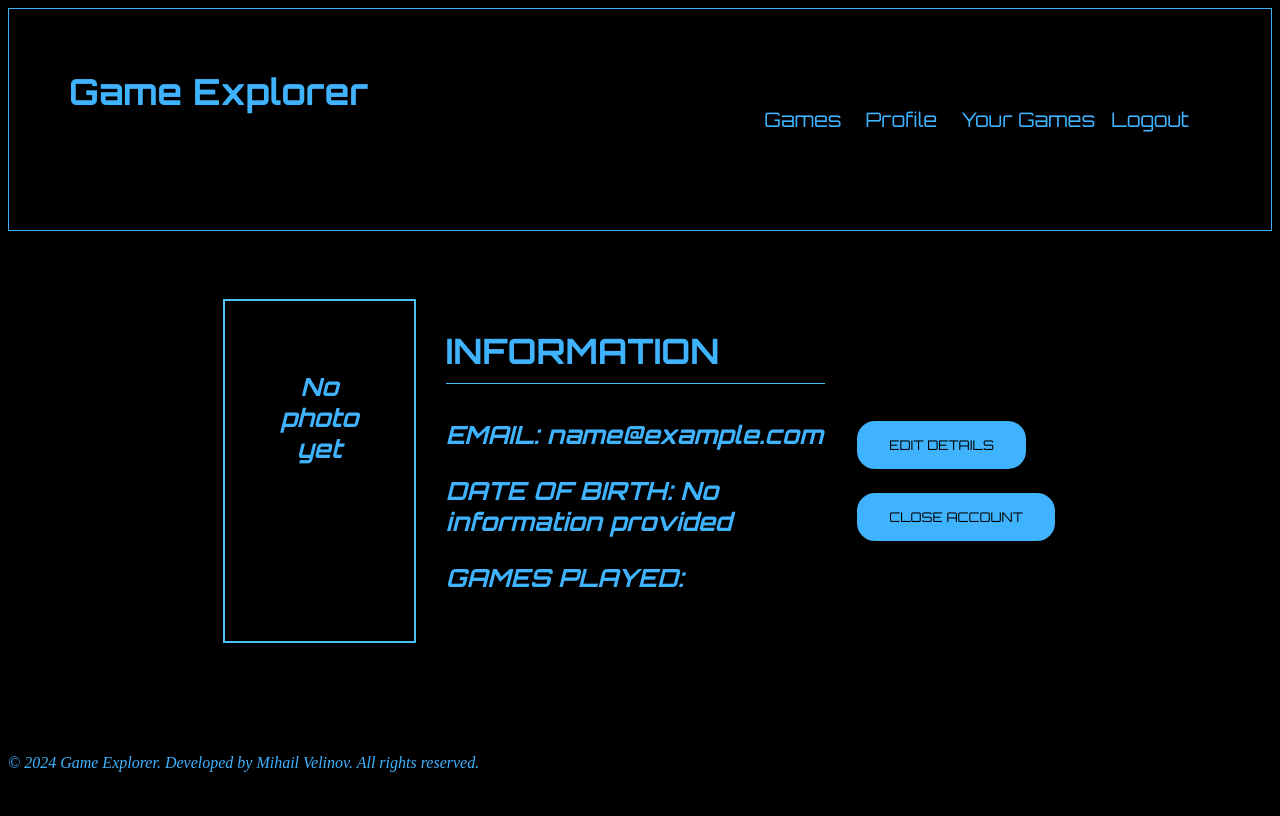
After one commit to mixailvelinov/GameExplorer, a Django app: page /accounts/1/ in a window 1280 px wide. The commit adds this page. Run offline with Django 5.2, Linux system fonts and the light colour scheme; the visitor is signed in with stand-in values (Sample User, id 1).

Commit message:
Created more templates, created the Account Edit/Delete/Details templates

```diff
--- a/accounts/models.py
+++ b/accounts/models.py
@@ -27,7 +27,6 @@ class Profile(models.Model):
         primary_key=True,
     )
 
-    username = models.CharField(unique=True, max_length=30)
     first_name = models.CharField(max_length=30, null=True, blank=True, validators=[name_validator])
     last_name = models.CharField(max_length=30, null=True, blank=True, validators=[name_validator])
     date_of_birth = models.DateField(null=True, blank=True)
--- a/accounts/urls.py
+++ b/accounts/urls.py
@@ -6,4 +6,7 @@ urlpatterns = [
     path('register/', views.AccountRegisterView.as_view(), name='register'),
     path('login/', views.AccountLoginView.as_view(), name='login'),
     path('logout/', views.AccountLogoutView.as_view(), name='logout'),
+    path('<int:id>/', views.account_details, name='account-details'),
+    path('<int:id>/edit/', views.AccountEditView.as_view(), name='account-edit'),
+    path('<int:id>/delete/', views.account_delete, name='account-delete'),
 ]
--- a/accounts/validators.py
+++ b/accounts/validators.py
@@ -2,6 +2,6 @@ from django.core.exceptions import ValidationError
 
 
 def name_validator(value):
-    if not value.isaplha():
+    if not value.isalpha():
         raise ValidationError('The name should contain only letters!')
     return value
--- a/accounts/views.py
+++ b/accounts/views.py
@@ -2,10 +2,10 @@ from django.contrib.auth import login, logout
 from django.contrib.auth.views import LoginView, LogoutView
 from django.http import HttpResponseRedirect
 from django.shortcuts import render, redirect
-from django.views.generic import View, CreateView, FormView
+from django.views.generic import View, CreateView, FormView, DetailView, UpdateView, DeleteView
 from django.urls import reverse_lazy
 
-from accounts.forms import AccountRegisterForm, AccountLoginForm
+from accounts.forms import AccountRegisterForm, AccountLoginForm, AccountEditForm
 from accounts.models import Account, Profile
 
 
@@ -32,3 +32,43 @@ class AccountLoginView(LoginView):
 
 class AccountLogoutView(LogoutView):
     pass
+
+
+def account_details(request, id):
+    account = request.user
+
+    context = {
+        'account': account,
+    }
+
+    return render(request, 'accounts/account-details-page.html', context)
+
+
+class AccountEditView(UpdateView):
+    model = Profile
+    form_class = AccountEditForm
+    template_name = 'accounts/account-edit-page.html'
+    pk_url_kwarg = 'id'
+    success_url = reverse_lazy('account-details')
+
+    def get_context_data(self, **kwargs):
+        context = super().get_context_data(**kwargs)
+        context['account'] = self.request.user
+        return context
+
+    def get_success_url(self):
+        return reverse_lazy('account-details', kwargs={'id': self.object.user.id})
+
+
+def account_delete(request, id):
+    account = request.user
+    context = {'account': account}
+
+    if request.method == 'POST':
+        # Manually delete related reviews if needed
+        account.review_set.all().delete()
+        # Delete the user/account
+        account.delete()
+        return redirect('index')
+
+    return render(request, 'accounts/close-account-page.html', context)
--- a/static/styles/styles.css
+++ b/static/styles/styles.css
@@ -8,7 +8,7 @@ body {
 header {
     display: flex;
     justify-content: space-between;
-    border: 1px blue solid;
+    border: 1px #40b3ff solid;
 }
 
 
@@ -22,7 +22,7 @@ main {
 h1 {
     text-align: center;
     margin: 60px;
-    color: #2f28ee;
+    color: #40b3ff;
     font-family: 'Orbitron', sans-serif;
     font-size: 36px;
 }
@@ -30,14 +30,14 @@ h1 {
 h2 {
     text-align: center;
     margin: 40px;
-    color: #2f28ee;
+    color: #40b3ff;
     font-family: 'Orbitron', sans-serif;
     font-style: italic;
 }
 h2 {
     text-align: center;
     margin: 20px;
-    color: #2f28ee;
+    color: #40b3ff;
     font-family: 'Orbitron', sans-serif;
     font-size: 25px;
 }
@@ -54,7 +54,7 @@ nav a {
     text-decoration: none;
     font-size: 20px;
     font-family: 'Orbitron', sans-serif;
-    color: #2f28ee;
+    color: #40b3ff;
 }
 
 
@@ -74,7 +74,7 @@ nav a:hover {
     text-decoration: none;
     font-size: 20px;
     font-family: 'Orbitron', sans-serif;
-    color: #2f28ee;
+    color: #40b3ff;
 }
 
 /*footer CSS*/
@@ -85,7 +85,7 @@ footer {
 }
 
 footer p {
-    color: #2f28ee;
+    color: #40b3ff;
     font-style: italic;
 }
 
@@ -98,34 +98,40 @@ footer p {
 }
 
 .form-div {
+    padding-bottom:30px;
     margin-top: 40px;
     border: 3px solid white;
     text-align: center;
-    width: 30%;
-    height: 40vh;
+    width: 25%;
+    height: auto;
     display: flex;
     flex-direction: column;
     justify-content: center;
     align-items: center;
 }
 
-.form-input {
+.form-input  {
     display: block;
     text-align: center;
     padding:10px 50px;
-    margin:10px;
+    margin:20px;
     border-radius: 10px;
 }
 
+.date-input {
+    padding: 10px 75px;
+}
+
+
 .form-input:focus {
-    border: 2px solid #2f28ee;
+    border: 2px solid #2F28EE;
     outline: none;
 }
 
 button {
     text-align: center;
     margin-top: 20px;
-    background-color: #2f28ee;
+    background-color: #40b3ff;
     border: 2px black solid;
     border-radius: 20px;
     padding: 16px 32px;
@@ -201,7 +207,7 @@ p {
 .photo-borders::-webkit-scrollbar {
     width: 7px;
     height: 7px;
-    color: #2f28ee;
+    color: #40b3ff;
 }
 
 .photo-borders::-webkit-scrollbar-track {
@@ -215,7 +221,7 @@ p {
 }
 
 .photo-borders::-webkit-scrollbar-thumb:hover {
-    background-color: #2f28ee; /* Darker thumb color when hovered */
+    background-color: #40b3ff; /* Darker thumb color when hovered */
 }
 
 .game-card {
@@ -257,7 +263,7 @@ p {
 }
 
 .all-games p a:hover{
-    color: #2f28ee;
+    color: #40b3ff;
 }
 
 .game-list-h2 {
@@ -281,9 +287,109 @@ ul {
 
 .all-games ul a {
     text-decoration: none;
-    color: #2f28ee;
+    color:#40b3ff;
 }
 
 .all-games ul a:hover {
     color: white;
 }
+
+
+
+/*account details CSS*/
+
+.user-details-block {
+    display: flex;
+    flex-direction: row;
+    justify-content: center;
+    align-items: center;
+    height: 60vh;
+}
+
+.user-card {
+    display: flex;
+    width: 50%;
+    height: auto;
+}
+
+.user-visualization {
+    width: 30%;
+    border: #4ac1f7 2px solid;
+    display: flex;
+    flex-direction: column;
+    align-items: center;
+
+}
+
+.user-photo {
+    margin-top: 50px;
+    margin-bottom: 30px;
+    border-radius: 50%;
+    width: 80%;
+    height: auto;
+    overflow: hidden;
+}
+
+.user-photo img {
+    width: 100%;
+    height: auto;
+}
+
+.user-details {
+    display: flex;
+    flex-direction: column;
+    width: 70%;
+}
+
+.user-details h1  {
+    display: inline;
+    text-align: left;
+    margin: 30px;
+    padding-bottom: 10px;
+    font-size: 35px;
+    border-bottom: #4ac1f7 1px solid;
+}
+
+.user-details h2 {
+    text-align: left;
+    display: flex;
+    margin-top: 5px;
+    margin-left: 30px;
+}
+
+.user-details p {
+    font-size: 15px;
+    margin-left: 30px;
+    font-style: italic;
+    color: white;
+}
+
+.user-buttons {
+    display: flex;
+    flex-direction: column;
+}
+
+/*account close CSS*/
+
+.delete-buttons-container {
+    display: flex;
+    justify-content: center;
+    gap: 20px;
+}
+
+.account-close-page {
+    display: flex;
+    flex-direction: column;
+    align-items: center;
+}
+
+.account-close-page h1{
+    margin-bottom: 25px;
+}
+
+.account-close-page h2 {
+    padding-bottom: 20px;
+    border-bottom: #4ac1f7 1px solid;
+    text-align: center;
+    width: 25%;
+}
--- /dev/null
+++ b/templates/accounts/account-details-page.html
@@ -0,0 +1,47 @@
+{% extends 'base.html' %}
+
+{% block content %}
+
+<div class="user-details-block">
+    <section class="user-card">
+        <div class="user-visualization">
+            <div class="user-photo">
+                {% if account.profile.profile_picture %}
+                    <img src="{{ account.profile.profile_picture }}" alt="">
+                {% else %}
+                    <h2>No photo yet</h2>
+                {% endif %}
+            </div>
+            <div class="user-name-card">
+                {% if account.profile.first_name and account.profile.first_name %}
+                    <h2>{{ account.profile.first_name }} {{ account.profile.last_name }}</h2>
+                {% elif account.profile.first_name %}
+                    <h2>{{ account.profile.first_name }} {{ account.profile.last_name }}</h2>
+                {% elif account.profile.last_name %}
+                    <h2>{{ account.profile.first_name }} {{ account.profile.last_name }}</h2>
+                {% endif %}
+            </div>
+        </div>
+
+
+
+        <div class="user-details">
+            <h1>INFORMATION</h1>
+
+            <h2>EMAIL: {{ account.email }}</h2>
+            <h2>DATE OF BIRTH: {% if account.profile.date_of_birth %}
+                {{ account.profile.date_of_birth }} {% else %} No information provided</h2>
+            {% endif %}
+            <h2>GAMES PLAYED:</h2> {#continue once the backend logic is completed#}
+            <p>{% if account.profile.description %} {{ account.profile.description }} {% endif %}</p>
+        </div>
+    </section>
+                <div class="user-buttons">
+                    <a href="{% url 'account-edit' account.id %}"><button>EDIT DETAILS</button></a>
+                    <a href="{% url 'account-delete' account.id %}"><button>CLOSE ACCOUNT</button></a>
+
+        </div>
+</div>
+
+
+{% endblock %}
--- a/templates/base.html
+++ b/templates/base.html
@@ -22,7 +22,7 @@
             <nav>
                 <a href="{% url 'games-list' %}">Games</a>
                 {% if user.is_authenticated %}
-                    <a href="">Profile</a>
+                    <a href="{% url 'account-details' account.id %}">Profile</a>
                     <a href="">Your Games</a>
                     <form method="post" action="{% url 'logout' %}" style="display: inline;">
                     {% csrf_token %}
```
Also changed, not shown: accounts/forms.py (+16 -0 lines), common/views.py (+10 -1 lines), games/views.py (+10 -0 lines), templates/accounts/account-edit-page.html (added, +19 -0 lines), templates/accounts/close-account-page.html (added, +17 -0 lines), accounts/migrations/0003_remove_profile_username.py (added), common/migrations/0002_remove_review_game_remove_review_user.py (added), common/migrations/0003_review_game.py (added), common/migrations/0004_delete_review.py (added), common/migrations/0005_review.py (added).
